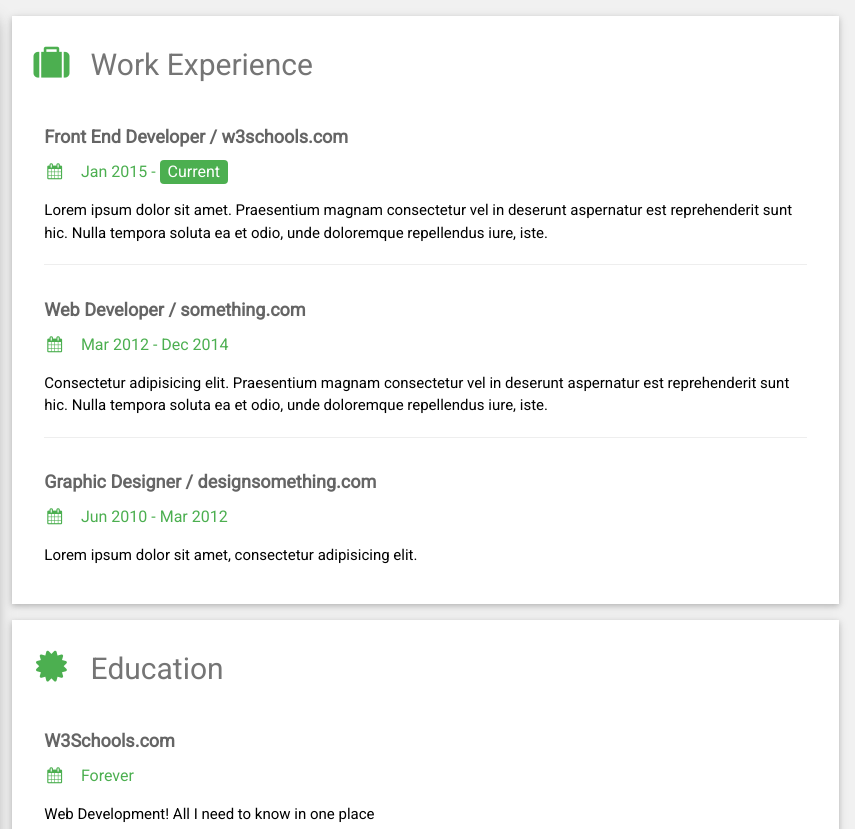
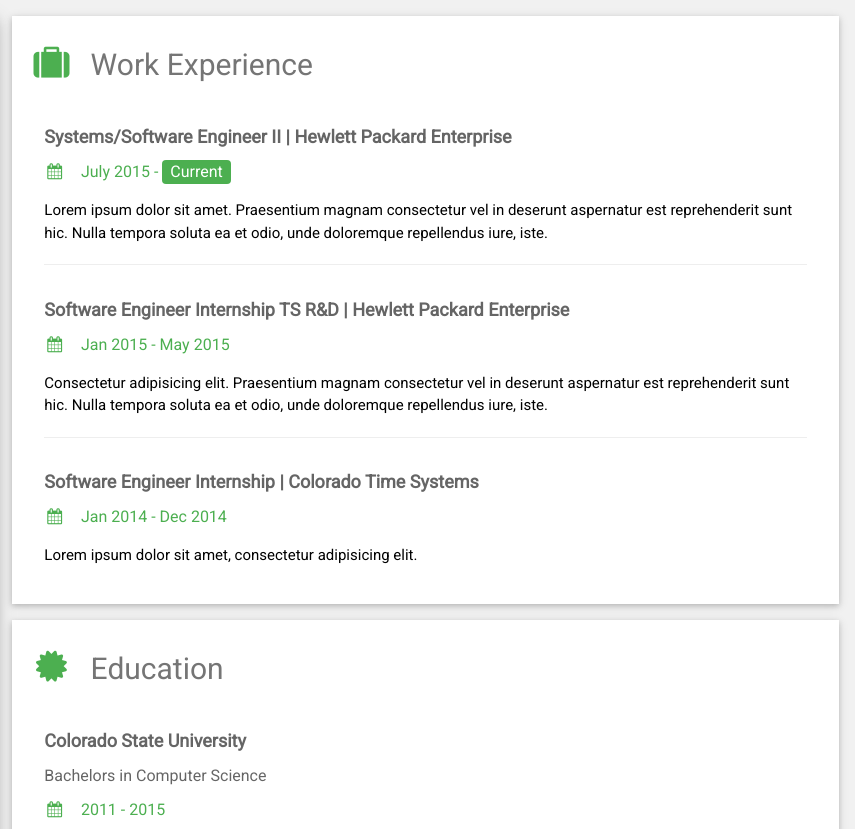
Before and after one commit to jsutcodes/jsutcodes.github.io, a plain HTML site: page resume.html in a window 1280 px wide. Shown: the top 829 px of the page, 425-1280 px from the left. Drawn offline with nearby package versions, Linux system fonts and the light colour scheme.

Commit message:
updated resume.html with real content

```diff
--- a/resume.html
+++ b/resume.html
@@ -81,20 +81,20 @@
       <div class="w3-container w3-card-2 w3-white w3-margin-bottom">
         <h2 class="w3-text-grey w3-padding-16"><i class="fa fa-suitcase fa-fw w3-margin-right w3-xxlarge w3-text-green"></i>Work Experience</h2>
         <div class="w3-container">
-          <h5 class="w3-opacity"><b>Front End Developer / w3schools.com</b></h5>
-          <h6 class="w3-text-green"><i class="fa fa-calendar fa-fw w3-margin-right"></i>Jan 2015 - <span class="w3-tag w3-green w3-round">Current</span></h6>
+          <h5 class="w3-opacity"><b>Systems/Software Engineer II |  Hewlett Packard Enterprise</b></h5>
+          <h6 class="w3-text-green"><i class="fa fa-calendar fa-fw w3-margin-right"></i>July 2015 - <span class="w3-tag w3-green w3-round">Current</span></h6>
           <p>Lorem ipsum dolor sit amet. Praesentium magnam consectetur vel in deserunt aspernatur est reprehenderit sunt hic. Nulla tempora soluta ea et odio, unde doloremque repellendus iure, iste.</p>
           <hr>
         </div>
         <div class="w3-container">
-          <h5 class="w3-opacity"><b>Web Developer / something.com</b></h5>
-          <h6 class="w3-text-green"><i class="fa fa-calendar fa-fw w3-margin-right"></i>Mar 2012 - Dec 2014</h6>
+          <h5 class="w3-opacity"><b>Software Engineer Internship TS R&D |  Hewlett Packard Enterprise</b></h5>
+          <h6 class="w3-text-green"><i class="fa fa-calendar fa-fw w3-margin-right"></i>Jan 2015 - May 2015</h6>
           <p>Consectetur adipisicing elit. Praesentium magnam consectetur vel in deserunt aspernatur est reprehenderit sunt hic. Nulla tempora soluta ea et odio, unde doloremque repellendus iure, iste.</p>
           <hr>
         </div>
         <div class="w3-container">
-          <h5 class="w3-opacity"><b>Graphic Designer / designsomething.com</b></h5>
-          <h6 class="w3-text-green"><i class="fa fa-calendar fa-fw w3-margin-right"></i>Jun 2010 - Mar 2012</h6>
+          <h5 class="w3-opacity"><b>Software Engineer Internship | Colorado Time Systems </b></h5>
+          <h6 class="w3-text-green"><i class="fa fa-calendar fa-fw w3-margin-right"></i>Jan 2014 - Dec 2014</h6>
           <p>Lorem ipsum dolor sit amet, consectetur adipisicing elit. </p><br>
         </div>
       </div>
@@ -102,8 +102,9 @@
       <div class="w3-container w3-card-2 w3-white">
         <h2 class="w3-text-grey w3-padding-16"><i class="fa fa-certificate fa-fw w3-margin-right w3-xxlarge w3-text-green"></i>Education</h2>
         <div class="w3-container">
-          <h5 class="w3-opacity"><b>W3Schools.com</b></h5>
-          <h6 class="w3-text-green"><i class="fa fa-calendar fa-fw w3-margin-right"></i>Forever</h6>
+          <h5 class="w3-opacity"><b>Colorado State University</b></h5>
+           <h6 class="w3-opacity">Bachelors in Computer Science</h6>
+          <h6 class="w3-text-green"><i class="fa fa-calendar fa-fw w3-margin-right"></i>2011 - 2015</h6>
           <p>Web Development! All I need to know in one place</p>
           <hr>
         </div>
```
